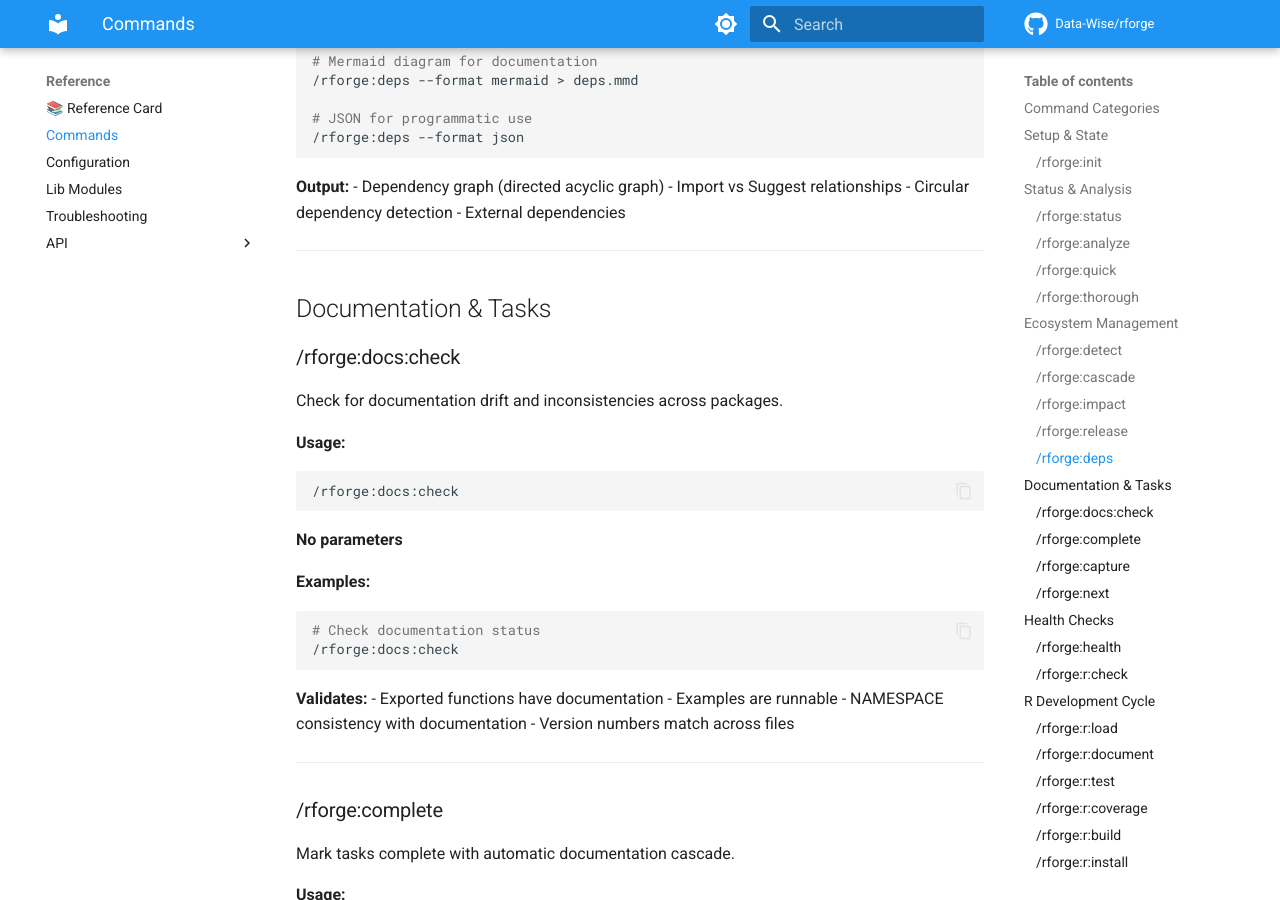
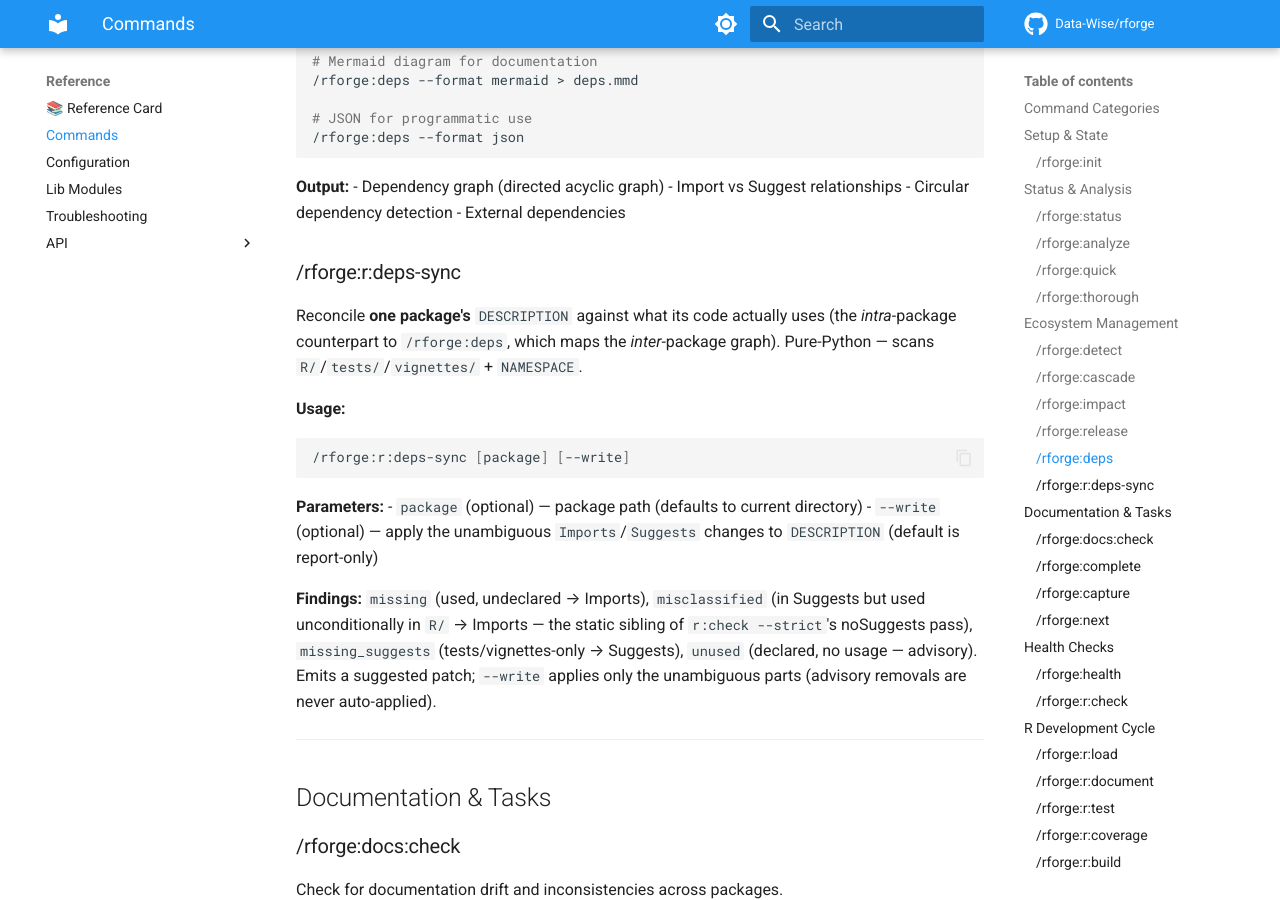
Before and after one commit to Data-Wise/rforge, an MkDocs documentation site: the page built from docs/commands.md, in a window 1280 px wide and 900 px high, scrolled down 6886 px. Built offline with MkDocs 1.6.1 and Material for MkDocs 9.7.7, drawn with Linux system fonts in a browser that asks for light colours; comment, search, counter and statistics services are not loaded.

Commit message:
docs(deps-sync): command file + doc sweep for r:deps-sync (v2.5.0)
- commands/r/deps-sync.md (frontmatter + finding-class table + handoff)
- CHANGELOG [Unreleased] + README "What's new in v2.5.0"
- docs/commands.md (r:deps-sync section next to /rforge:deps)
- docs/lib-modules.md (deps_sync module row)
- .STATUS: deps-sync IMPLEMENTED / PR-ready

Version NOT bumped: the 4 sources already lag the roadmap (ecosystem-manifest
"v2.4.0" is also unstamped at 2.3.0). Reconcile all unreleased dev work in one
deliberate release-prep step at dev → main, not piecemeal per feature.

Co-Authored-By: Claude Opus 4.8 (1M context) <noreply@anthropic.com>

````diff
--- a/docs/commands.md
+++ b/docs/commands.md
@@ -356,6 +356,27 @@ Build and visualize dependency graph across R package ecosystem.
 - Import vs Suggest relationships
 - Circular dependency detection
 - External dependencies
+
+### /rforge:r:deps-sync
+
+Reconcile **one package's** `DESCRIPTION` against what its code actually uses (the *intra*-package
+counterpart to `/rforge:deps`, which maps the *inter*-package graph). Pure-Python — scans
+`R/`/`tests/`/`vignettes/` + `NAMESPACE`.
+
+**Usage:**
+```bash
+/rforge:r:deps-sync [package] [--write]
+```
+
+**Parameters:**
+- `package` (optional) — package path (defaults to current directory)
+- `--write` (optional) — apply the unambiguous `Imports`/`Suggests` changes to `DESCRIPTION` (default is report-only)
+
+**Findings:** `missing` (used, undeclared → Imports), `misclassified` (in Suggests but used
+unconditionally in `R/` → Imports — the static sibling of `r:check --strict`'s noSuggests pass),
+`missing_suggests` (tests/vignettes-only → Suggests), `unused` (declared, no usage — advisory).
+Emits a suggested patch; `--write` applies only the unambiguous parts (advisory removals are never
+auto-applied).
 
 ---
 
````
Also changed, not shown: CHANGELOG.md (+1 -0 lines), README.md (+4 -0 lines), commands/r/deps-sync.md (added, +64 -0 lines), docs/lib-modules.md (+1 -0 lines), 1 other file.
